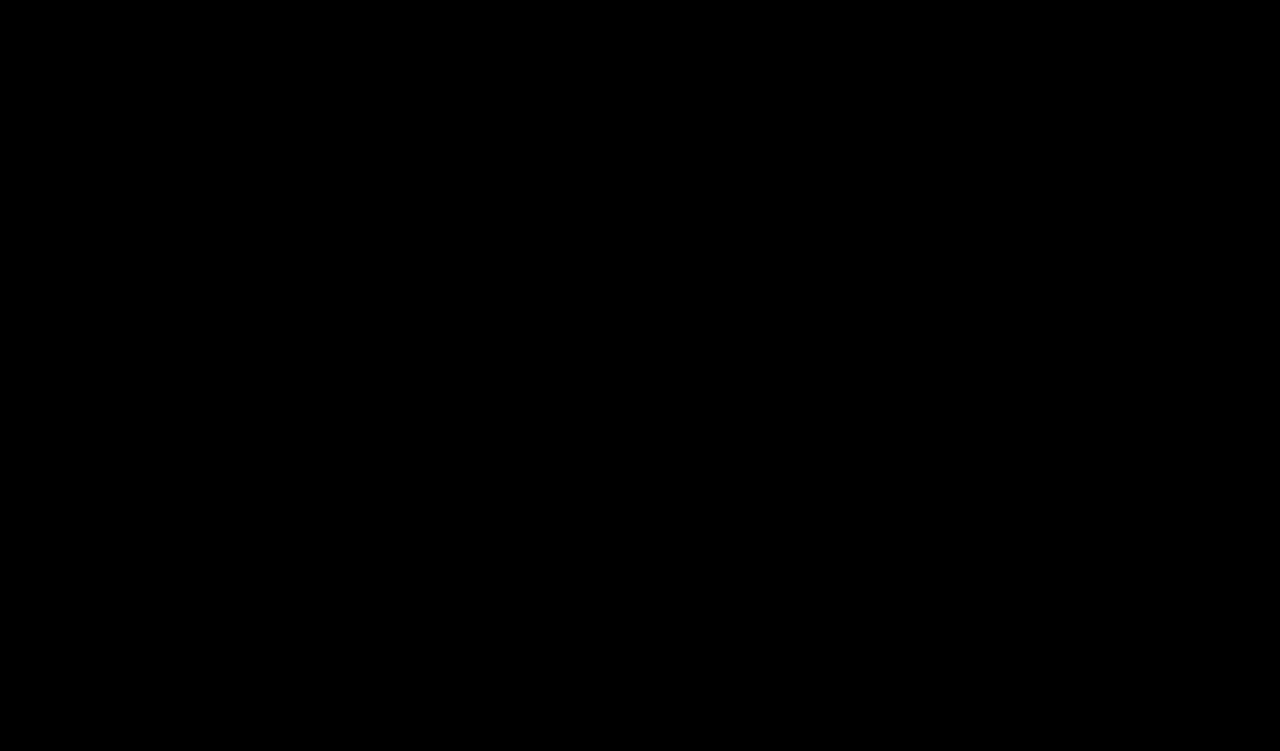
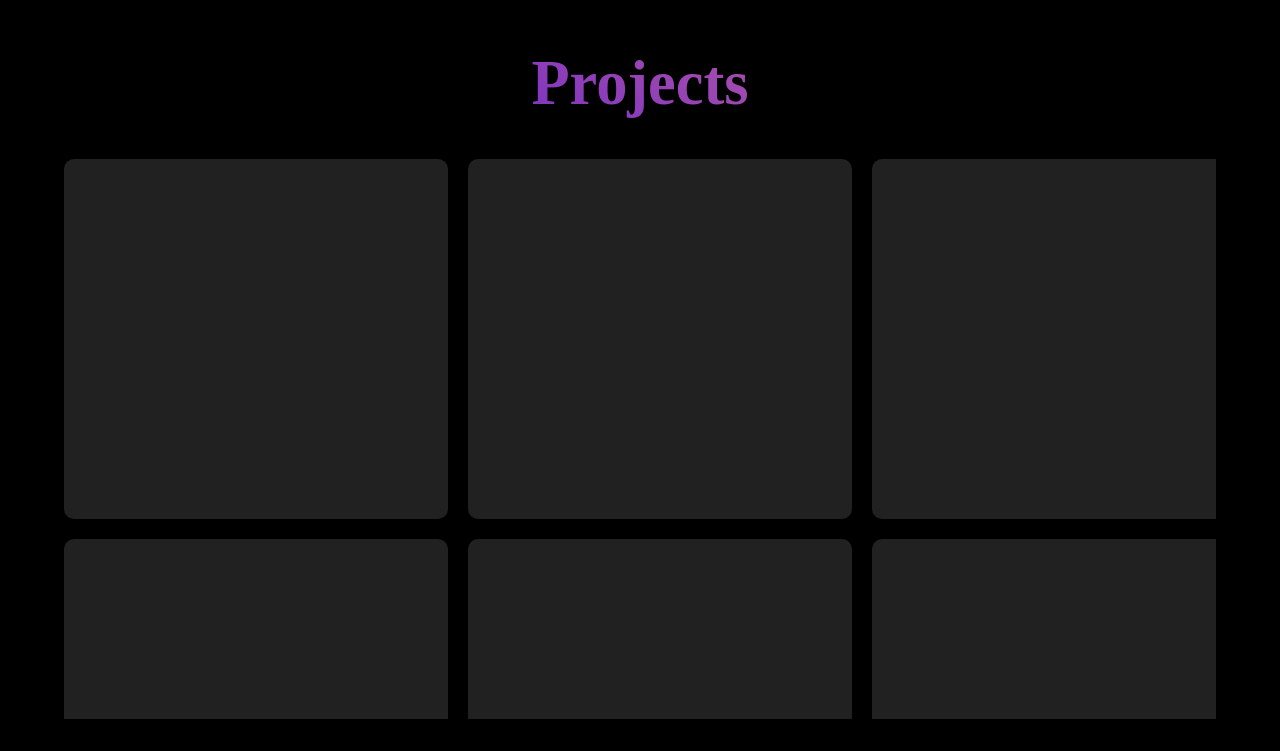
Before and after one commit to Pradeep-env/Pradeep-env, a React (Vite) app: page / in a window 1280 px wide. Shown: the part 1649-2400 px from the top of the page. Before the commit the page ends 1600 px from the top, so only its background shows below. Built offline with nearby package versions, Linux system fonts and the light colour scheme.

Commit message:
projects page layout

```diff
--- a/src/index.css
+++ b/src/index.css
@@ -85,11 +85,11 @@ body{
     font-size: calc(1.4vh + 1.4vw);
     margin-bottom: 2vh;
   }
-#about{
+#about, #projects, #contact{
     height: 100vh;
     width: 100vw;
   }
-#about h1{
+#about h1, #projects h1, #contact h1{
     font-size: calc(3vh + 3vw);
 
     padding-top: 12vh;
@@ -169,6 +169,27 @@ body{
 .abpanel1 #skills img{
   height: 4vh;
 }
+
+#project{
+  width: 90vw;
+  height: 70vh;
+  margin: 0 auto;
+   display: grid;
+  /* Define dynamic columns */
+  grid-template-columns: repeat(3, 1fr);
+  gap: 20px;
+  margin-top: 5vh;
+  overflow: scroll;
+}
+#project .p{
+  width: 30vw;
+  height: 45vh;
+  background-color: rgb(34, 33, 33);
+  box-shadow: 0px 0px 5px 2px #000000;
+  border-radius: 10px;
+
+
+}
 /*Mobile screen*/
 @media screen and (max-width: 640px) {
 
@@ -220,19 +241,17 @@ body{
     align-items: center;
     justify-items: center;
   }
-  /* .abpanel1 .sub div h4{
-   display: none;
-  } */
-  /* .abpanel1 .sub{
-    grid-template-rows:33% 33% 33% ;
-    grid-template-columns:100% ;
+  #project{
+
+    grid-template-columns: repeat(1, 1fr);
+    gap: 2vw;
   }
-  .abpanel1 .sub div{
-    flex-direction: row;
-  } */
-
+#project .p{
+  width: 90vw;
+  height: 40vh;
+  margin-bottom: 2vh;
 }
-
+}
 /*Tab screen*/
 @media screen and ( min-width: 640px) and (max-width: 1024px) {
 
--- a/src/pages/Home.jsx
+++ b/src/pages/Home.jsx
@@ -4,6 +4,7 @@ import Navbar from '../components/Navbar.jsx'
 import heroImage from '../assets/pradeep.png'
 import DotGrid from '../components/DotGrid';
 import About from '../pages/About.jsx'
+import Projects from '../pages/Projects.jsx'
 const Home = () => {
   return (
     <div>
@@ -34,6 +35,7 @@ const Home = () => {
         </div>
       </div>
       <About />
+      <Projects />
     </div>
   )
 }
--- /dev/null
+++ b/src/pages/Projects.jsx
@@ -0,0 +1,21 @@
+import React from 'react'
+import '../index.css'
+
+const Projects = () => {
+  return (
+    <div id='projects'>
+      <h1>Projects</h1>
+      <div id="project">
+        <div className="p"></div>
+        <div className="p"></div>
+        <div className="p"></div>
+        <div className="p"></div>
+        <div className="p"></div>
+        <div className="p"></div>
+
+      </div>
+    </div>
+  )
+}
+
+export default Projects
```
